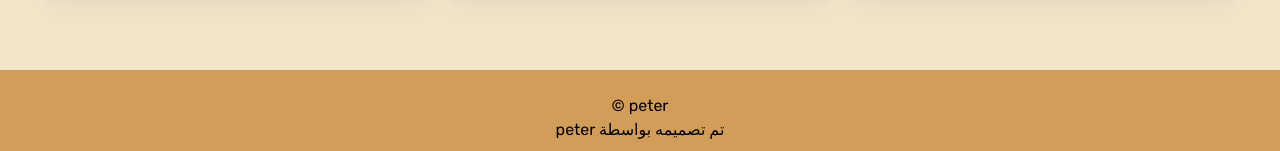
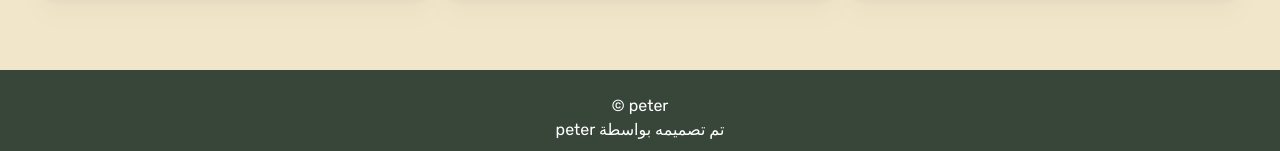
Before and after one commit to peterzaz1/ma3had-website-rework, a SvelteKit app: page / in a window 1280 px wide. Shown: the part 2544-2695 px from the top of the page. Built offline with nearby package versions, Linux system fonts and the light colour scheme.

Commit message:
changed Footer color

```diff
--- a/src/components/Footer.svelte
+++ b/src/components/Footer.svelte
@@ -1,4 +1,4 @@
-<footer class="py-3 pt-6 bg-[#d29d59] top-full w-full flex flex-col items-center">
+<footer class="py-3 pt-6 bg-[#38463a] text-white top-full w-full flex flex-col items-center">
 	<p>© peter</p>
 	<p>peter تم تصميمه بواسطة</p>
 </footer>
```
